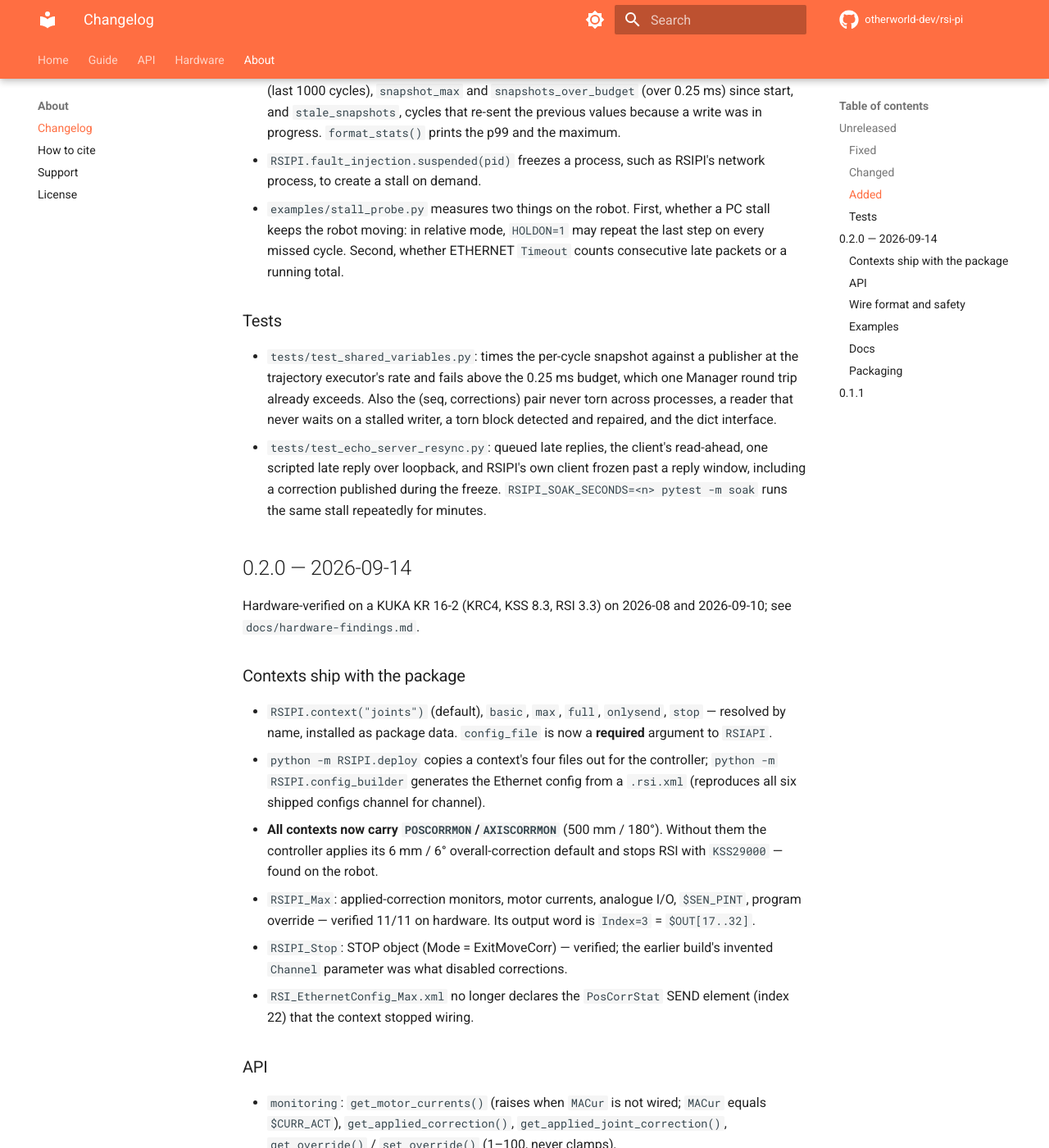
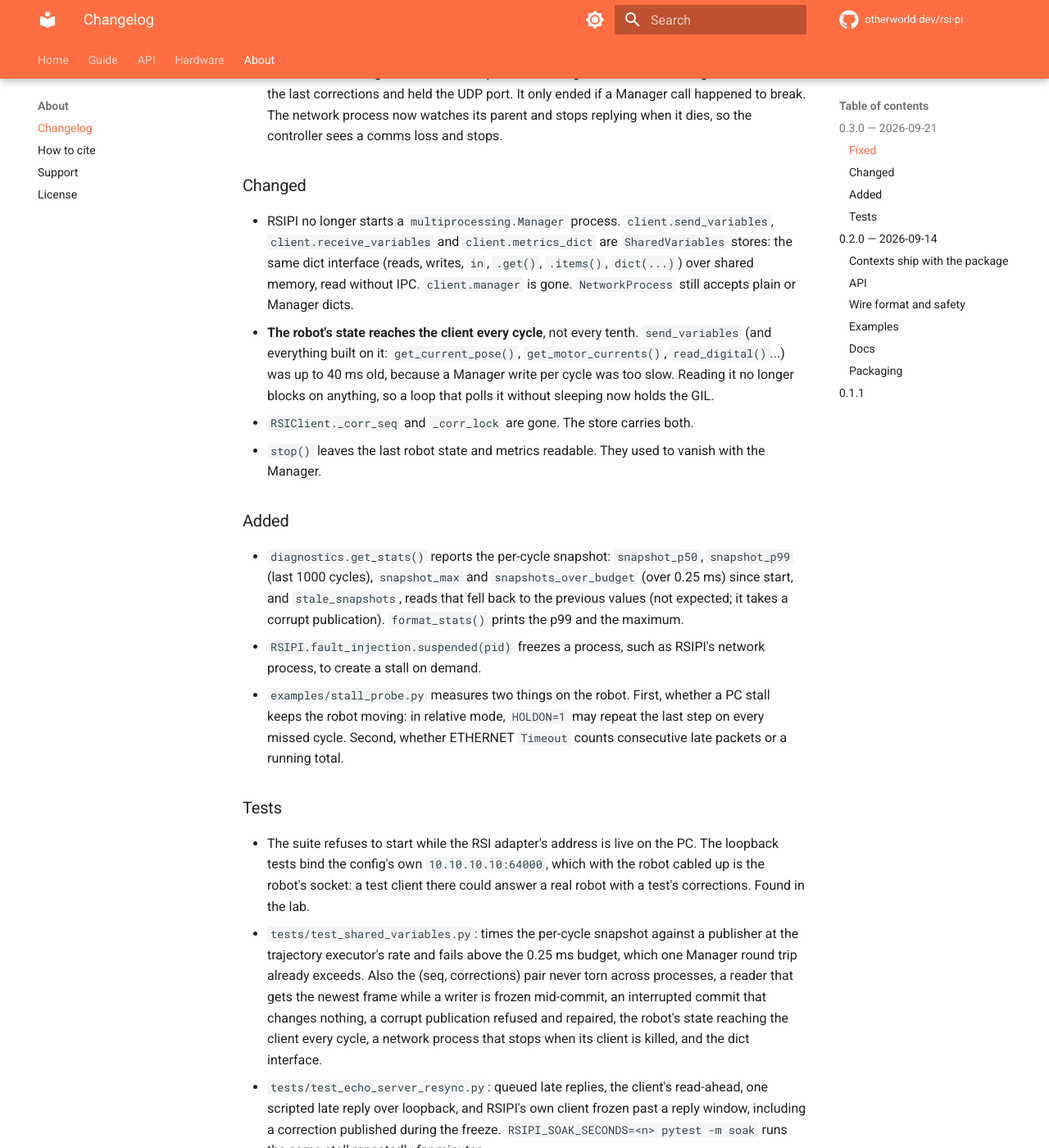
Before and after one commit to otherworld-dev/rsi-pi, an MkDocs documentation site: the page built from docs/changelog.md, in a window 1280 px wide and 1400 px high, scrolled down 1224 px. Shown: the whole window at 82% size. Built offline with MkDocs 1.6.1 and Material for MkDocs 9.7.7, drawn with Linux system fonts in a browser that asks for light colours; comment, search, counter and statistics services are not loaded; some of the changed text lies outside the part shown.

Commit message:
release: 0.3.0 - nothing in the reply loop waits on another process
Hardware-verified on a KUKA KR C4 (KSS 8.3, RSI 3.3.5, HOLDON=0) on
2026-09-21 with the drilling cell's staged test. Late packets idle: 0 in
15077 cycles, from 0.1 %. During plunges: 7 across 33, from 20-30 per
second. Depth within 0.08 mm, from 0.5 to 1.2 mm short. E-stop and
comms-loss stages pass. The last session ran this exact tree.

```diff
--- a/CHANGELOG.md
+++ b/CHANGELOG.md
@@ -1,6 +1,14 @@
 # Changelog
 
-## Unreleased
+## 0.3.0 — 2026-09-21
+
+RSIPI no longer starts a `multiprocessing.Manager` process, and nothing in the
+reply loop waits on another process. Hardware-verified on a KUKA KR C4
+(KSS 8.3, RSI 3.3.5, `HOLDON="0"`) on 2026-09-21 with the drilling cell's
+staged test. Late packets idle: 0 in 15077 cycles (60 s), from 0.1 %. During
+plunges: 7 across 33 plunges, at most 3 in one, from 20-30 per second. Depth
+on 5 to 25 mm plunges: within 0.08 mm, from 0.5 to 1.2 mm short. E-stop and
+comms-loss stages pass. See `docs/hardware-findings.md`, section 4.
 
 ### Fixed
 - Late replies that applied no feed. The network process read
@@ -13,7 +21,9 @@
   15 mm. `receive_variables` now live in shared memory (`SharedVariables`,
   same dict interface) and carry the waypoint seq with them. The snapshot
   takes tens of microseconds without IPC or a lock, and a publish is one
-  commit.
+  commit. The store is double-buffered: a writer fills the idle slot and
+  publishes it with one counter store, so a reader always finds the newest
+  complete frame, even while a writer is frozen mid-commit.
 - Every 100 cycles the network process held the loop for about a cycle to
   publish its metrics: the statistics computed twice with `statistics.mean`
   and `stdev` (2.6 ms), then 13 separate Manager writes (1.5 ms). Now one
@@ -36,19 +46,34 @@
   without an error. The network process now answers only the newest queued
   packet. `diagnostics.get_stats()["skipped_packets"]` counts the ones it
   passed over.
+- A client killed outright left its network process running. It went on
+  answering the robot with the last corrections and held the UDP port. It
+  only ended if a Manager call happened to break. The network process now
+  watches its parent and stops replying when it dies, so the controller sees
+  a comms loss and stops.
 
 ### Changed
-- `client.receive_variables` is a `SharedVariables` store, not a Manager
-  dict proxy. Reads, writes, `in`, `.get()`, `.items()` and `dict(...)` work
-  as before. `NetworkProcess` still accepts a plain or Manager dict.
+- RSIPI no longer starts a `multiprocessing.Manager` process.
+  `client.send_variables`, `client.receive_variables` and
+  `client.metrics_dict` are `SharedVariables` stores: the same dict
+  interface (reads, writes, `in`, `.get()`, `.items()`, `dict(...)`) over
+  shared memory, read without IPC. `client.manager` is gone. `NetworkProcess`
+  still accepts plain or Manager dicts.
+- **The robot's state reaches the client every cycle**, not every tenth.
+  `send_variables` (and everything built on it: `get_current_pose()`,
+  `get_motor_currents()`, `read_digital()`...) was up to 40 ms old, because a
+  Manager write per cycle was too slow. Reading it no longer blocks on
+  anything, so a loop that polls it without sleeping now holds the GIL.
 - `RSIClient._corr_seq` and `_corr_lock` are gone. The store carries both.
+- `stop()` leaves the last robot state and metrics readable. They used to
+  vanish with the Manager.
 
 ### Added
 - `diagnostics.get_stats()` reports the per-cycle snapshot: `snapshot_p50`,
   `snapshot_p99` (last 1000 cycles), `snapshot_max` and
   `snapshots_over_budget` (over 0.25 ms) since start, and `stale_snapshots`,
-  cycles that re-sent the previous values because a write was in progress.
-  `format_stats()` prints the p99 and the maximum.
+  reads that fell back to the previous values (not expected; it takes a
+  corrupt publication). `format_stats()` prints the p99 and the maximum.
 - `RSIPI.fault_injection.suspended(pid)` freezes a process, such as RSIPI's
   network process, to create a stall on demand.
 - `examples/stall_probe.py` measures two things on the robot. First, whether
@@ -57,12 +82,18 @@
   counts consecutive late packets or a running total.
 
 ### Tests
+- The suite refuses to start while the RSI adapter's address is live on the
+  PC. The loopback tests bind the config's own `10.10.10.10:64000`, which
+  with the robot cabled up is the robot's socket: a test client there could
+  answer a real robot with a test's corrections. Found in the lab.
 - `tests/test_shared_variables.py`: times the per-cycle snapshot against a
   publisher at the trajectory executor's rate and fails above the 0.25 ms
   budget, which one Manager round trip already exceeds. Also the
-  (seq, corrections) pair never torn across processes, a reader that never
-  waits on a stalled writer, a torn block detected and repaired, and the
-  dict interface.
+  (seq, corrections) pair never torn across processes, a reader that gets
+  the newest frame while a writer is frozen mid-commit, an interrupted
+  commit that changes nothing, a corrupt publication refused and repaired,
+  the robot's state reaching the client every cycle, a network process that
+  stops when its client is killed, and the dict interface.
 - `tests/test_echo_server_resync.py`: queued late replies, the client's
   read-ahead, one scripted late reply over loopback, and RSIPI's own client
   frozen past a reply window, including a correction published during the
--- a/pyproject.toml
+++ b/pyproject.toml
@@ -4,7 +4,7 @@ build-backend = "setuptools.build_meta"
 
 [project]
 name = "RSIPI"
-version = "0.2.0"
+version = "0.3.0"
 description = "Robot Sensor Interface Python Integration (RSIPI) for KUKA RSI control"
 readme = "README.md"
 requires-python = ">=3.10"
--- a/src/RSIPI/__init__.py
+++ b/src/RSIPI/__init__.py
@@ -18,7 +18,7 @@ be loaded on the controller - see ``context_files()`` for the four files to
 copy there.
 """
 
-__version__ = "0.2.0"
+__version__ = "0.3.0"
 __author__ = "RSIPI Development Team"
 
 # Main API
```
Also changed, not shown: README.md (+2 -2 lines), docs/cite.md (+2 -2 lines), docs/hardware-findings.md (+20 -0 lines), 1 other file.
